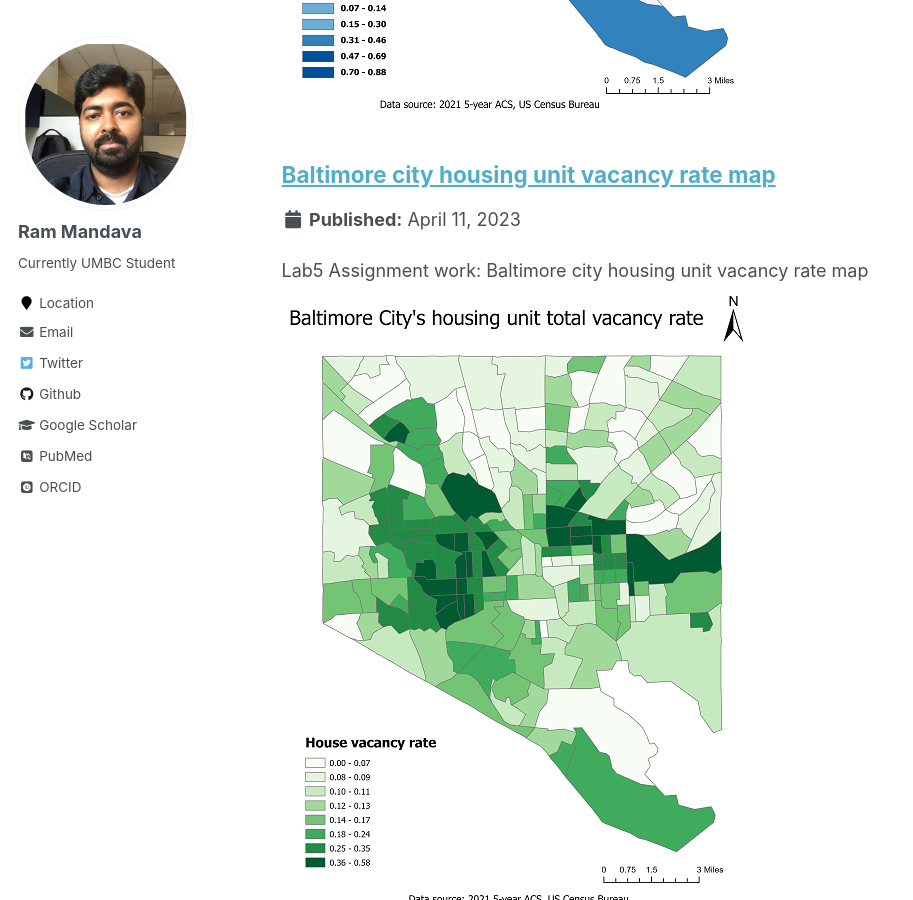
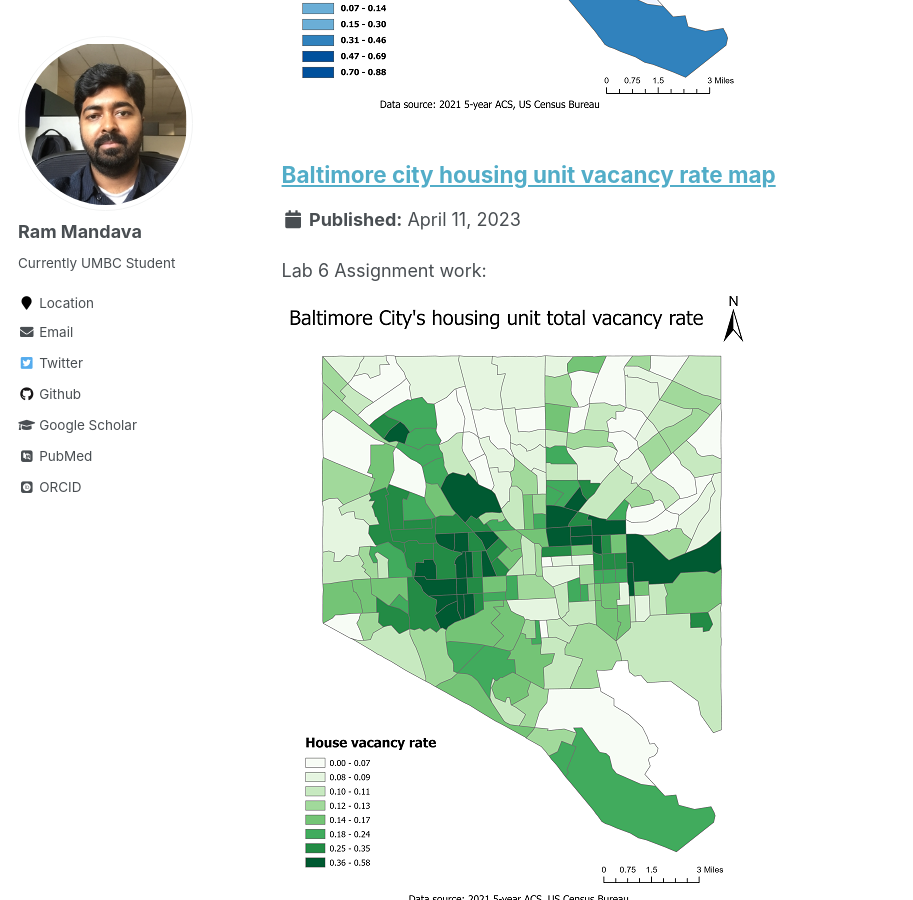
Before and after one commit to mandavaram/mandavaram.github.io, a Jekyll site: the page built from _pages/portfolio.html, in a window 1280 px wide and 900 px high, scrolled down 1858 px. Shown: the whole window, without its empty margins (0-913 px from the left). Built offline with Jekyll 4.4.1, drawn with Linux system fonts in a browser that asks for light colours; some web fonts are replaced.

Commit message:
Update portfolio-4.md

```diff
--- a/_portfolio/portfolio-4.md
+++ b/_portfolio/portfolio-4.md
@@ -1,6 +1,6 @@
 ---
 title: "Baltimore city housing unit vacancy rate map"
-excerpt: "Lab5 Assignment work: Baltimore city housing unit vacancy rate map<br/><img src='/images/baltimore_house_unit_vacancy_rate.png'>"
+excerpt: "Lab 6 Assignment work: <br/><img src='/images/baltimore_house_unit_vacancy_rate.png'>"
 collection: portfolio
 ---
 
```
